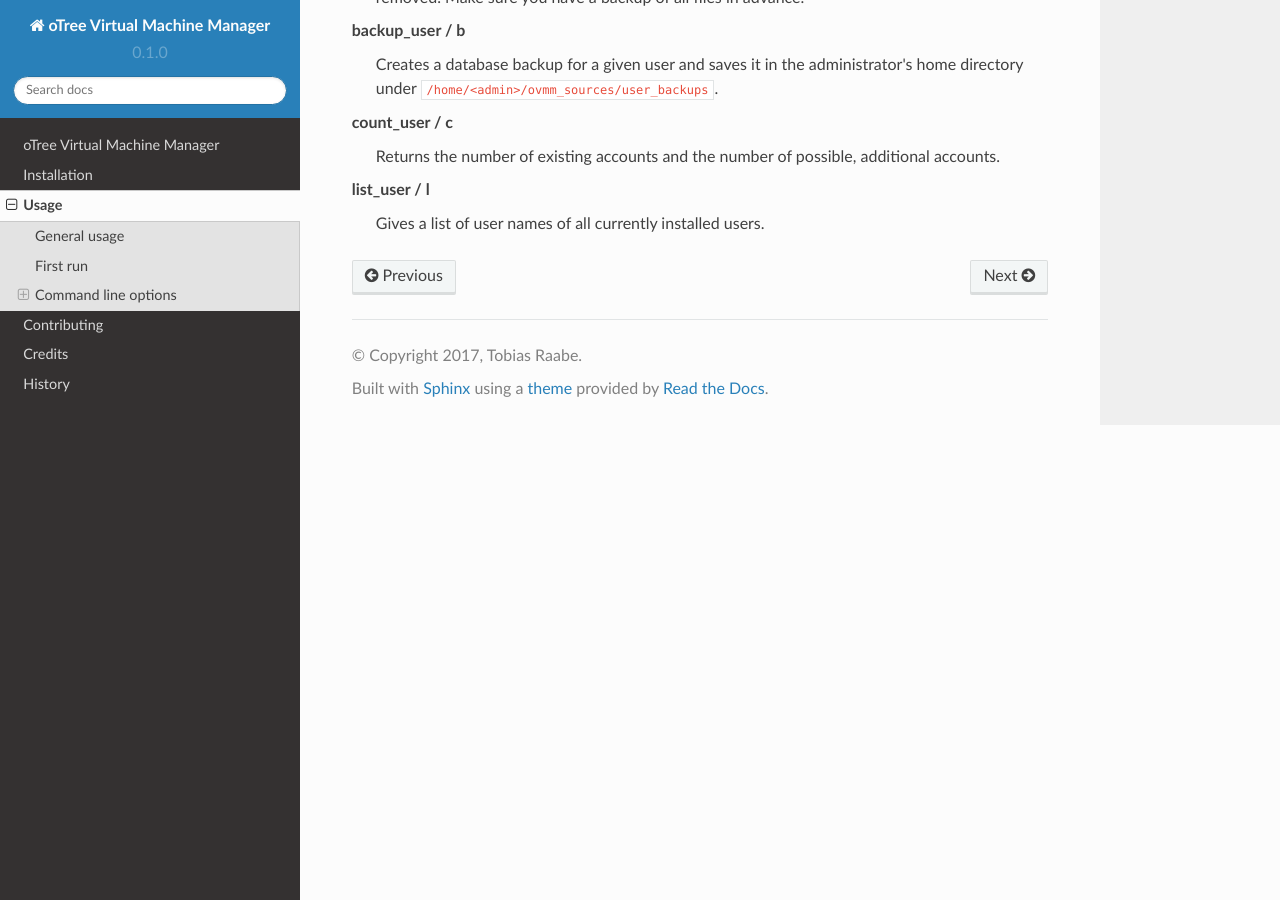
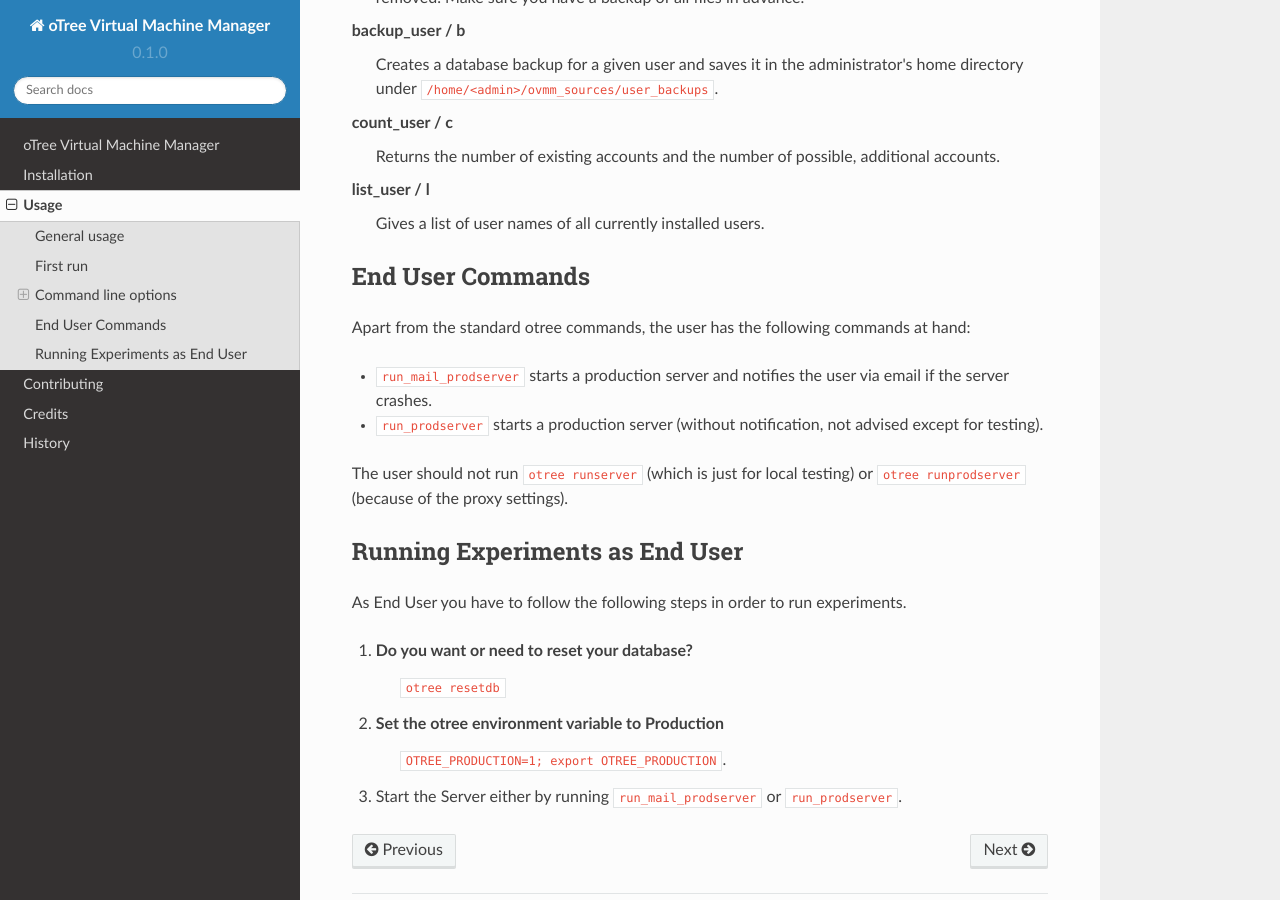
Before and after one commit to tobiasraabe/otree_virtual_machine_manager, a Sphinx documentation site: the page built from docs/usage.rst, in a window 1280 px wide and 900 px high, scrolled down 1122 px. Built offline with Sphinx 7.4.7 and the Read the Docs theme 2.0.0, drawn with Linux system fonts in a browser that asks for light colours.

Commit message:
Update usage.rst with end user commands (#24)

```diff
--- a/docs/usage.rst
+++ b/docs/usage.rst
@@ -74,3 +74,39 @@ count_user / c
 
 list_user / l
     Gives a list of user names of all currently installed users.
+
+
+.. _end_user_commands:
+
+End User Commands
+-----------------
+
+Apart from the standard otree commands, the user has the following commands
+at hand:
+
+* ``run_mail_prodserver`` starts a production server and notifies the
+  user via email if the server crashes.
+
+* ``run_prodserver`` starts a production server (without notification,
+  not advised except for testing).
+
+The user should not run ``otree runserver`` (which is just for local testing)
+or ``otree runprodserver`` (because of the proxy settings).
+
+
+.. _running_experiments:
+
+Running Experiments as End User
+-------------------------------
+
+As End User you have to follow the following steps in order to run
+experiments.
+
+1. Do you want or need to reset your database?
+    ``otree resetdb``
+
+2. Set the otree environment variable to Production
+    ``OTREE_PRODUCTION=1; export OTREE_PRODUCTION``.
+
+3. Start the Server either by running ``run_mail_prodserver`` or
+   ``run_prodserver``.
```
